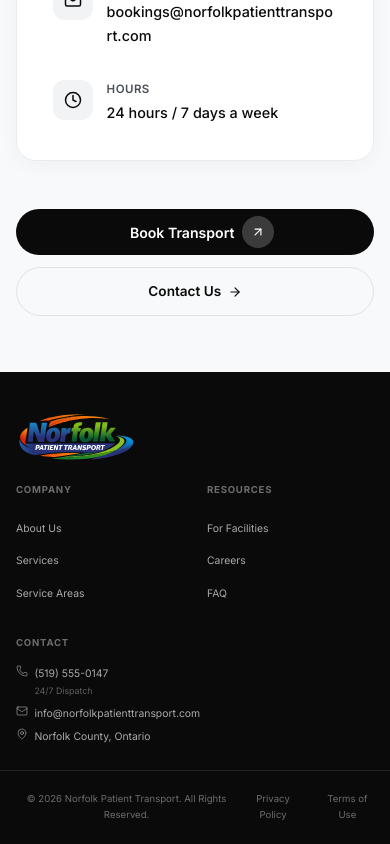
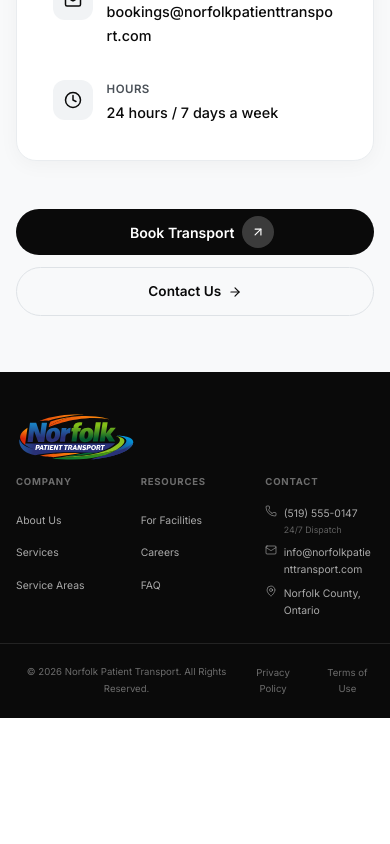
Before and after one commit to k-chhajer/tony-website, a Next.js app: page /faq in a window 390 px wide. Shown: the part 2107-2951 px from the top of the page. After the commit the page ends 2825 px from the top, so only its background shows below. Built offline with nearby package versions, Linux system fonts and the light colour scheme.

Commit message:
photo change

```diff
--- a/src/app/page.module.css
+++ b/src/app/page.module.css
@@ -1208,6 +1208,10 @@
     border-radius: 20px;
   }
 
+  .missionMainImg {
+    object-position: 62% center;
+  }
+
   .missionSmallImages {
     grid-template-columns: repeat(3, 1fr);
     gap: 0.75rem;
--- a/src/components/Footer.module.css
+++ b/src/components/Footer.module.css
@@ -180,11 +180,11 @@
   }
 
   .footerGrid {
-    display: flex;
-    flex-wrap: wrap;
-    justify-content: space-between;
-    gap: 1.5rem;
+    display: grid;
+    grid-template-columns: repeat(3, minmax(0, 1fr));
+    gap: 1rem;
     text-align: left;
+    align-items: start;
   }
 
   .footerMain {
@@ -192,17 +192,14 @@
   }
 
   .brandCol {
-    width: 100%;
+    width: auto;
+    grid-column: 1 / -1;
     align-items: flex-start;
   }
 
   .col {
-    width: calc(50% - 0.75rem);
-  }
-
-  .col:last-child {
-    width: 100%;
-    margin-top: 0.5rem;
+    width: auto;
+    min-width: 0;
   }
 
   .colTitle {
--- a/src/components/HeroSlideshow.module.css
+++ b/src/components/HeroSlideshow.module.css
@@ -13,3 +13,9 @@
 .active {
   opacity: 1;
 }
+
+@media (max-width: 768px) {
+  .front4Slide {
+    object-position: 62% center;
+  }
+}
--- a/src/components/HeroSlideshow.tsx
+++ b/src/components/HeroSlideshow.tsx
@@ -30,7 +30,7 @@
           src={src}
           alt="Norfolk Patient Transport"
           fill
-          className={`${styles.slide} ${i === current ? styles.active : ""}`}
+          className={`${styles.slide} ${src === "/images/front4.jpg" ? styles.front4Slide : ""} ${i === current ? styles.active : ""}`}
           priority={i === 0}
           sizes="100vw"
         />
```
